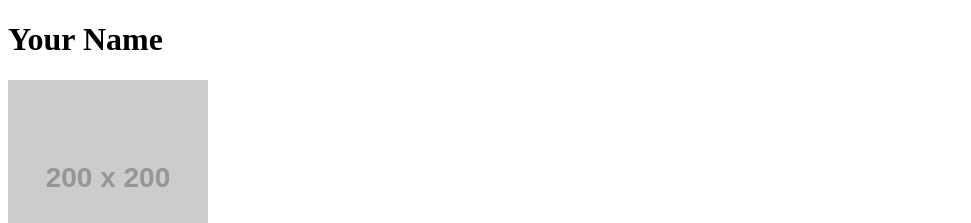
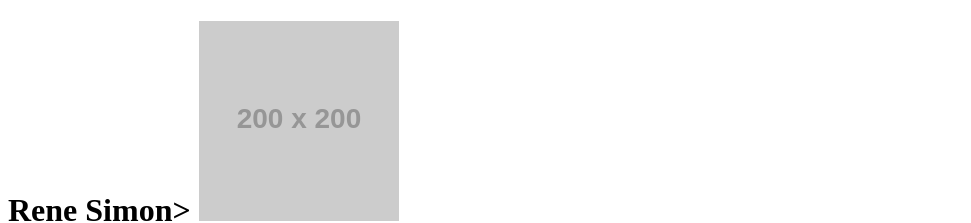
Before and after one commit to trackwild/trackwild.github.io, a plain HTML site: page index.html in a window 1280 px wide. Shown: the top 223 px of the page, without its empty margins (0-971 px from the left). Drawn offline with Linux system fonts and the light colour scheme; placeholder pictures from the web are drawn by us.

Commit message:
added my name

```diff
--- a/index.html
+++ b/index.html
@@ -7,7 +7,7 @@
 
 <body>
 
-  <h1>Your Name</h1>
+  <h1>Rene Simon>
 
   <img src="https://placehold.it/200x200" alt="Your Name">
 
```
